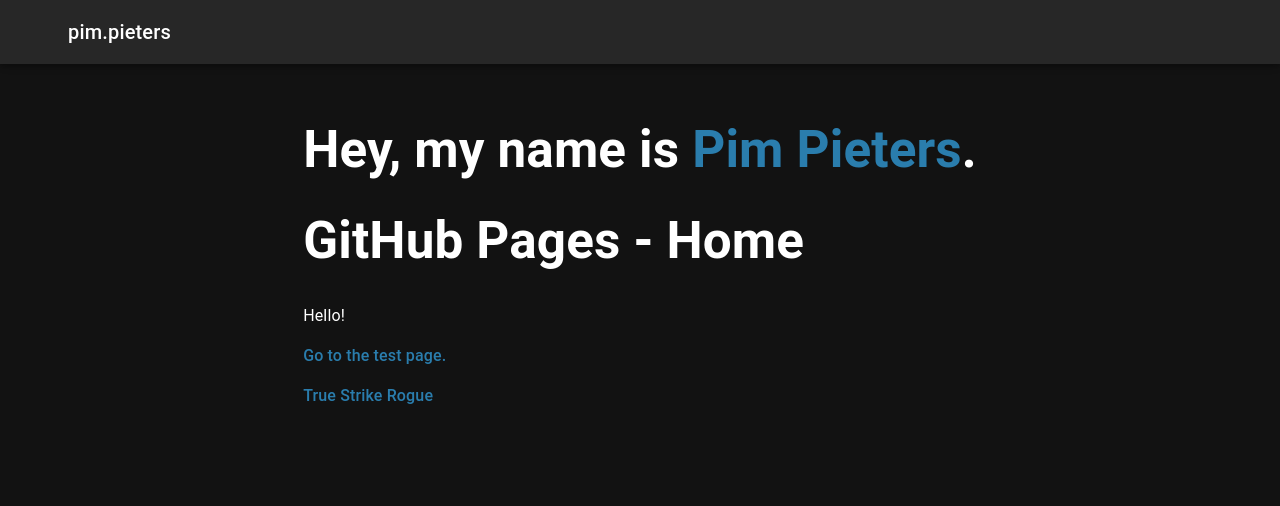
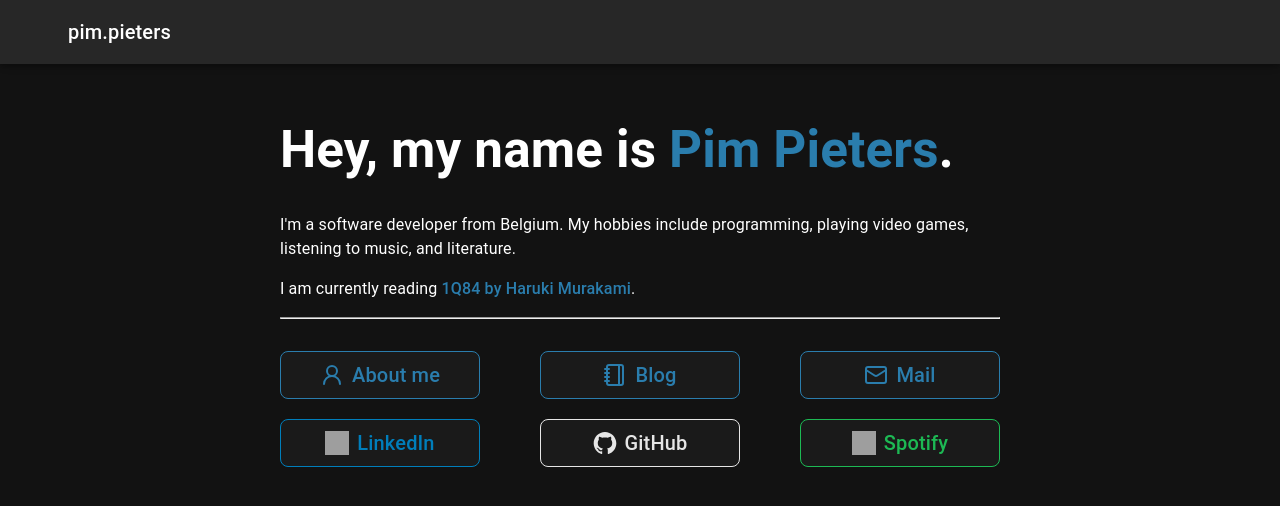
Before and after one commit to pipieter/pipieter.github.io, a React (Vite) app: page /#/ in a window 1280 px wide. Shown: the top 506 px of the page. Built offline with nearby package versions, Linux system fonts and the light colour scheme; grey boxes are pictures that could not be loaded; some icons are missing.

Commit message:
Add more to homepage

```diff
--- /dev/null
+++ b/src/components/LinkButton.tsx
@@ -0,0 +1,30 @@
+import type { JSX } from "react";
+import { Link } from "react-router";
+import { useStyles } from "../hooks/styles";
+
+export function LinkButton(props: {
+  to: string;
+  icon?: JSX.Element;
+  color?: string;
+  width?: string;
+  children?: any;
+}) {
+  const style = useStyles();
+
+  return (
+    <Link
+      to={props.to}
+      className="link-button"
+      style={{
+        width: props.width ?? "fit-content",
+        borderColor: props.color ?? style.colors.blue,
+        fontSize: "20px",
+      }}
+    >
+      {props.icon ? <>{props.icon} </> : <></>}
+      <span style={{ color: props.color ?? style.colors.blue }}>
+        {props.children}
+      </span>
+    </Link>
+  );
+}
--- a/src/index.css
+++ b/src/index.css
@@ -23,8 +23,9 @@ a {
   color: var(--color-blue);
   text-decoration: inherit;
 }
+
 a:hover {
-    color: var(--color-blue-dark);
+  color: var(--color-blue-dark);
 }
 
 body {
@@ -58,19 +59,27 @@ button:focus-visible {
   outline: 4px auto -webkit-focus-ring-color;
 }
 
-@media (prefers-color-scheme: light) {
-  :root {
-    color: #213547;
-    background-color: #ffffff;
-  }
-  a:hover {
-    color: var(--color-blue-dark);
-  }
-  button {
-    background-color: #f9f9f9;
-  }
-}
-
 .blog-content {
   max-width: var(--blog-width);
 }
+
+.link-button {
+  display: flex;
+  gap: 8px;
+  justify-content: center;
+  vertical-align: middle;
+  align-items: center;
+  text-align: center;
+  border-radius: 8px;
+  border: 1px solid var(--color-blue);
+  padding: 0.4em 0.4em;
+  font-size: 1em;
+  font-weight: 500;
+  font-family: inherit;
+  background-color: #1a1a1a;
+  cursor: pointer;
+}
+
+.link-button:hover {
+  background-color: #222222;
+}
--- a/src/pages/Home.tsx
+++ b/src/pages/Home.tsx
@@ -1,22 +1,128 @@
 import { Link } from "react-router";
+import { useStyles } from "../hooks/styles";
+import { LinkButton } from "../components/LinkButton";
 import { routes } from "../routes";
-import { useStyles } from "../hooks/styles";
+import { Mail, Notebook, UserRound } from "lucide-react";
+
+function LinkedInIcon(props: { size: string }) {
+  return (
+    <img
+      src="https://upload.wikimedia.org/wikipedia/commons/8/81/LinkedIn_icon.svg"
+      width={props.size}
+      height={props.size}
+    />
+  );
+}
+
+function GitHubIcon(props: { size: string; color: string }) {
+  // SVG source taken from https://devicon.dev/
+  return (
+    <svg viewBox="0 0 128 128" width={props.size} height={props.size}>
+      <g fill={props.color}>
+        <path
+          fill-rule="evenodd"
+          clip-rule="evenodd"
+          d="M64 5.103c-33.347 0-60.388 27.035-60.388 60.388 0 26.682 17.303 49.317 41.297 57.303 3.017.56 4.125-1.31 4.125-2.905 0-1.44-.056-6.197-.082-11.243-16.8 3.653-20.345-7.125-20.345-7.125-2.747-6.98-6.705-8.836-6.705-8.836-5.48-3.748.413-3.67.413-3.67 6.063.425 9.257 6.223 9.257 6.223 5.386 9.23 14.127 6.562 17.573 5.02.542-3.903 2.107-6.568 3.834-8.076-13.413-1.525-27.514-6.704-27.514-29.843 0-6.593 2.36-11.98 6.223-16.21-.628-1.52-2.695-7.662.584-15.98 0 0 5.07-1.623 16.61 6.19C53.7 35 58.867 34.327 64 34.304c5.13.023 10.3.694 15.127 2.033 11.526-7.813 16.59-6.19 16.59-6.19 3.287 8.317 1.22 14.46.593 15.98 3.872 4.23 6.215 9.617 6.215 16.21 0 23.194-14.127 28.3-27.574 29.796 2.167 1.874 4.097 5.55 4.097 11.183 0 8.08-.07 14.583-.07 16.572 0 1.607 1.088 3.49 4.148 2.897 23.98-7.994 41.263-30.622 41.263-57.294C124.388 32.14 97.35 5.104 64 5.104z"
+        ></path>
+        <path d="M26.484 91.806c-.133.3-.605.39-1.035.185-.44-.196-.685-.605-.543-.906.13-.31.603-.395 1.04-.188.44.197.69.61.537.91zm2.446 2.729c-.287.267-.85.143-1.232-.28-.396-.42-.47-.983-.177-1.254.298-.266.844-.14 1.24.28.394.426.472.984.17 1.255zM31.312 98.012c-.37.258-.976.017-1.35-.52-.37-.538-.37-1.183.01-1.44.373-.258.97-.025 1.35.507.368.545.368 1.19-.01 1.452zm3.261 3.361c-.33.365-1.036.267-1.552-.23-.527-.487-.674-1.18-.343-1.544.336-.366 1.045-.264 1.564.23.527.486.686 1.18.333 1.543zm4.5 1.951c-.147.473-.825.688-1.51.486-.683-.207-1.13-.76-.99-1.238.14-.477.823-.7 1.512-.485.683.206 1.13.756.988 1.237zm4.943.361c.017.498-.563.91-1.28.92-.723.017-1.308-.387-1.315-.877 0-.503.568-.91 1.29-.924.717-.013 1.306.387 1.306.88zm4.598-.782c.086.485-.413.984-1.126 1.117-.7.13-1.35-.172-1.44-.653-.086-.498.422-.997 1.122-1.126.714-.123 1.354.17 1.444.663zm0 0"></path>
+      </g>
+    </svg>
+  );
+}
+
+function SpotifyIcon(props: { size: string }) {
+  return (
+    <img
+      src="https://upload.wikimedia.org/wikipedia/commons/8/84/Spotify_icon.svg"
+      width={props.size}
+      height={props.size}
+    />
+  );
+}
 
 export function Home() {
   const style = useStyles();
 
   return (
-    <div>
+    <div className="blog-content">
       <h1>
         Hey, my name is{" "}
         <span style={{ color: style.colors.blue }}>Pim Pieters</span>.
       </h1>
-      <h1>GitHub Pages - Home</h1>
-      <p>Hello!</p>
-      <Link to={"/test"}>
-        <p>Go to the test page.</p>
-      </Link>
-      <Link to={routes.blog.dnd.builds.trueStrikeRogue}>True Strike Rogue</Link>
+      <p>
+        I'm a software developer from Belgium. My hobbies include programming,
+        playing video games, listening to music, and literature.
+      </p>
+      <p>
+        I am currently reading{" "}
+        <Link to={"https://en.wikipedia.org/wiki/1Q84"}>
+          1Q84 by Haruki Murakami
+        </Link>
+        .
+      </p>
+
+      <hr style={{ color: style.colors.gray.faint }} />
+      <br />
+
+      <div
+        style={{
+          display: "grid",
+          gridTemplateColumns: "auto auto auto",
+          rowGap: "20px",
+          justifyContent: "space-between",
+        }}
+      >
+        {/* This website */}
+        <LinkButton
+          to={routes.aboutme}
+          icon={<UserRound size="24px" />}
+          width="200px"
+        >
+          About me
+        </LinkButton>
+        <LinkButton
+          to={routes.blog.home}
+          icon={<Notebook size="24px" />}
+          width="200px"
+        >
+          Blog
+        </LinkButton>
+        <LinkButton
+          to={"mailto:pim@pieters.tv"}
+          icon={<Mail size="24px" />}
+          width="200px"
+        >
+          Mail
+        </LinkButton>
+
+        {/* Social media */}
+        <LinkButton
+          to={"https://www.linkedin.com/in/pim-pieters-79866014a"}
+          icon={<LinkedInIcon size="24px" />}
+          color="#007ebb"
+          width="200px"
+        >
+          LinkedIn
+        </LinkButton>
+        <LinkButton
+          to={"https://github.com/pipieter/"}
+          icon={<GitHubIcon size="24px" color="#e6e6e6ff" />}
+          color="#e6e6e6ff"
+          width="200px"
+        >
+          GitHub
+        </LinkButton>
+        <LinkButton
+          to={
+            "https://open.spotify.com/user/bfy87mflj03c1m5ki7hc1p3rg?si=0b50989af1dd4d6d"
+          }
+          icon={<SpotifyIcon size="24px" />}
+          color="#1db954"
+          width="200px"
+        >
+          Spotify
+        </LinkButton>
+      </div>
     </div>
   );
 }
--- a/src/routes.ts
+++ b/src/routes.ts
@@ -1,5 +1,6 @@
 export const routes = {
   home: "/",
+  aboutme: "/aboutme",
   blog: {
     home: "/blog",
     dnd: {
```
